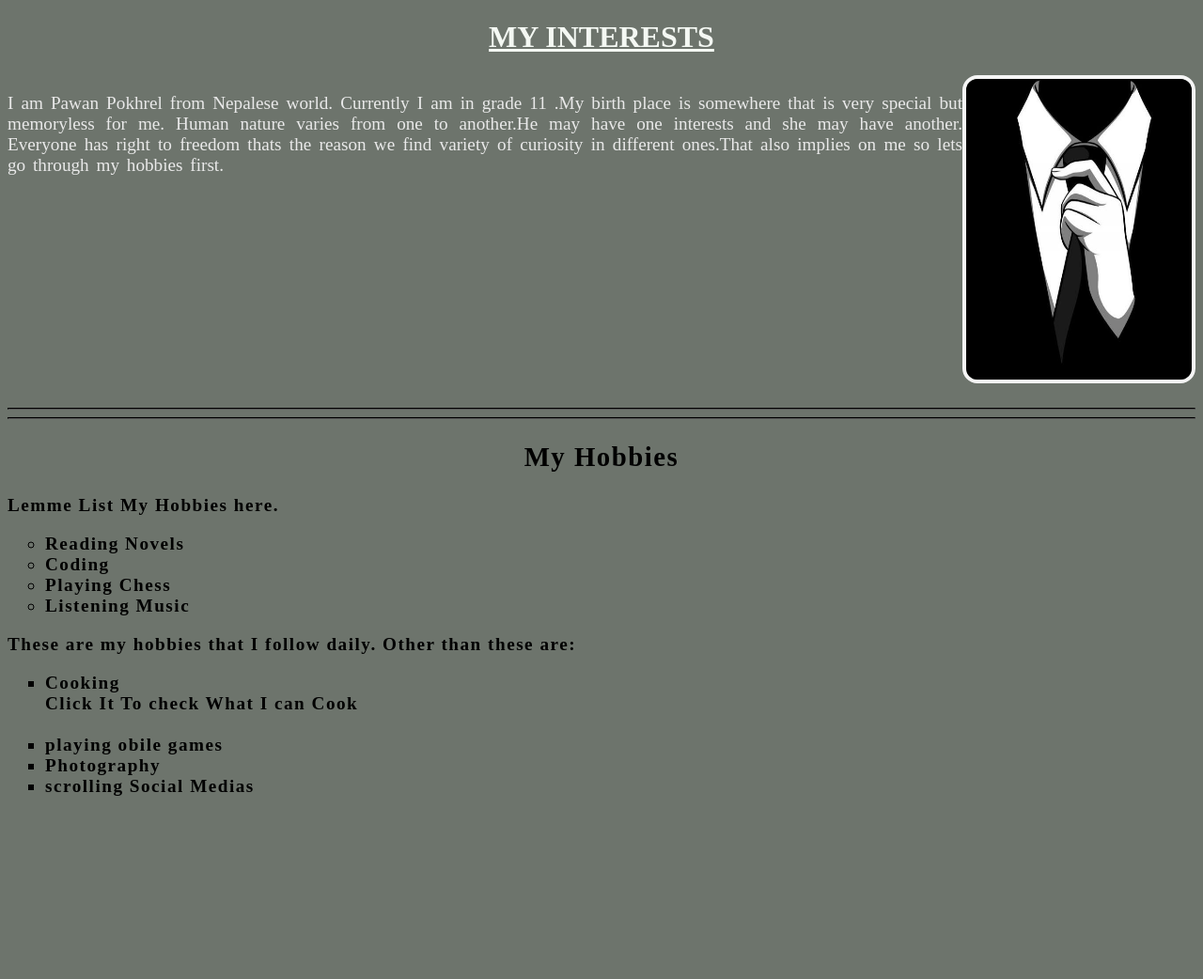
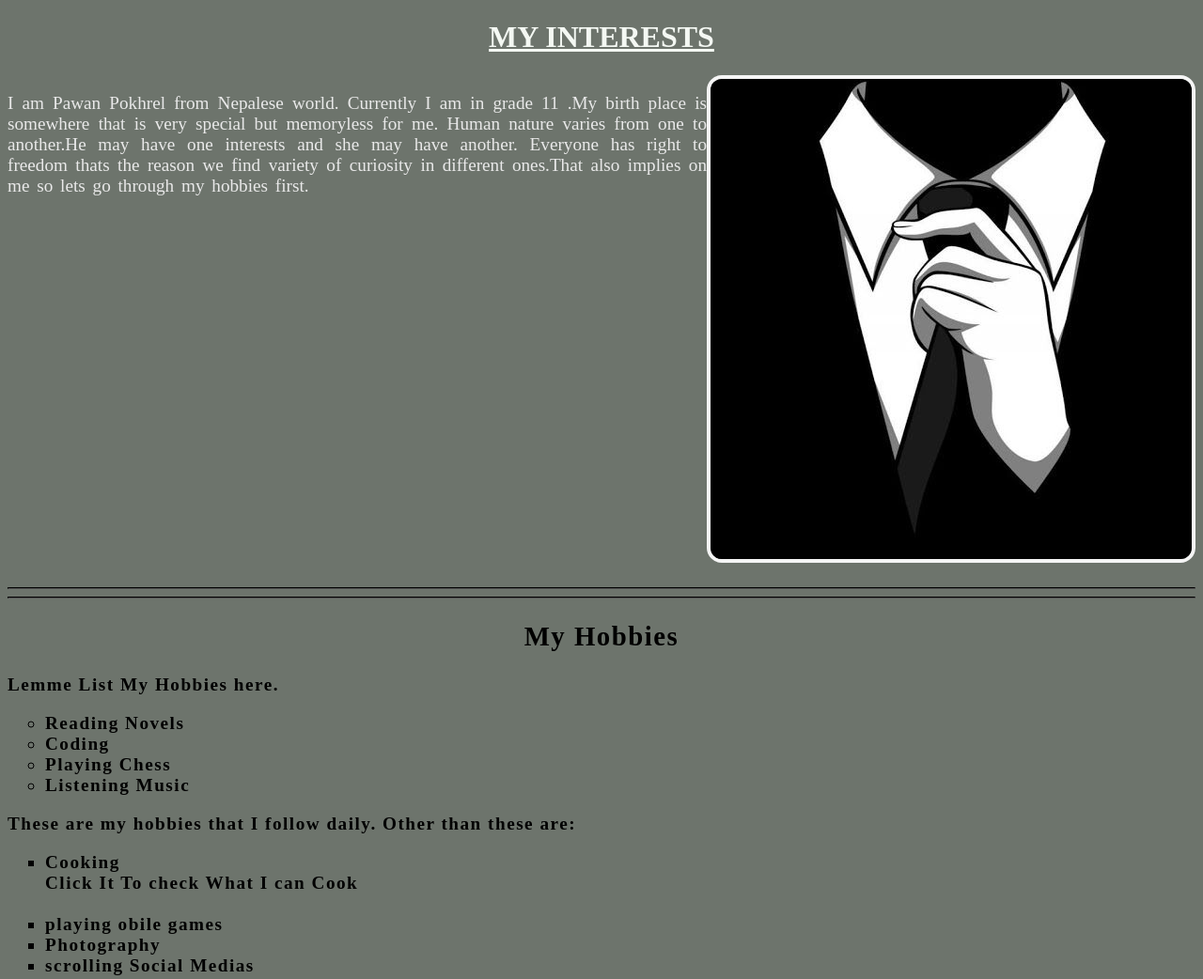
Before and after one commit to nbpawan22/forcoursera, a plain HTML site: page index.html in a window 1280 px wide. Shown: the whole page at 94% size. Before the commit the page ends 867 px from the top, so only its background shows below. Drawn offline with Linux system fonts and the light colour scheme.

Commit message:
Update myinterest.css

```diff
--- a/myinterest.css
+++ b/myinterest.css
@@ -20,8 +20,8 @@ p{
 #profile{
     border:0.3em solid whitesmoke;
  border-radius: 1em;
- height: 20em;
- width: 15em;
+ height: auto;
+ width: auto;
 }
 hr{
     border-color: black;
```
